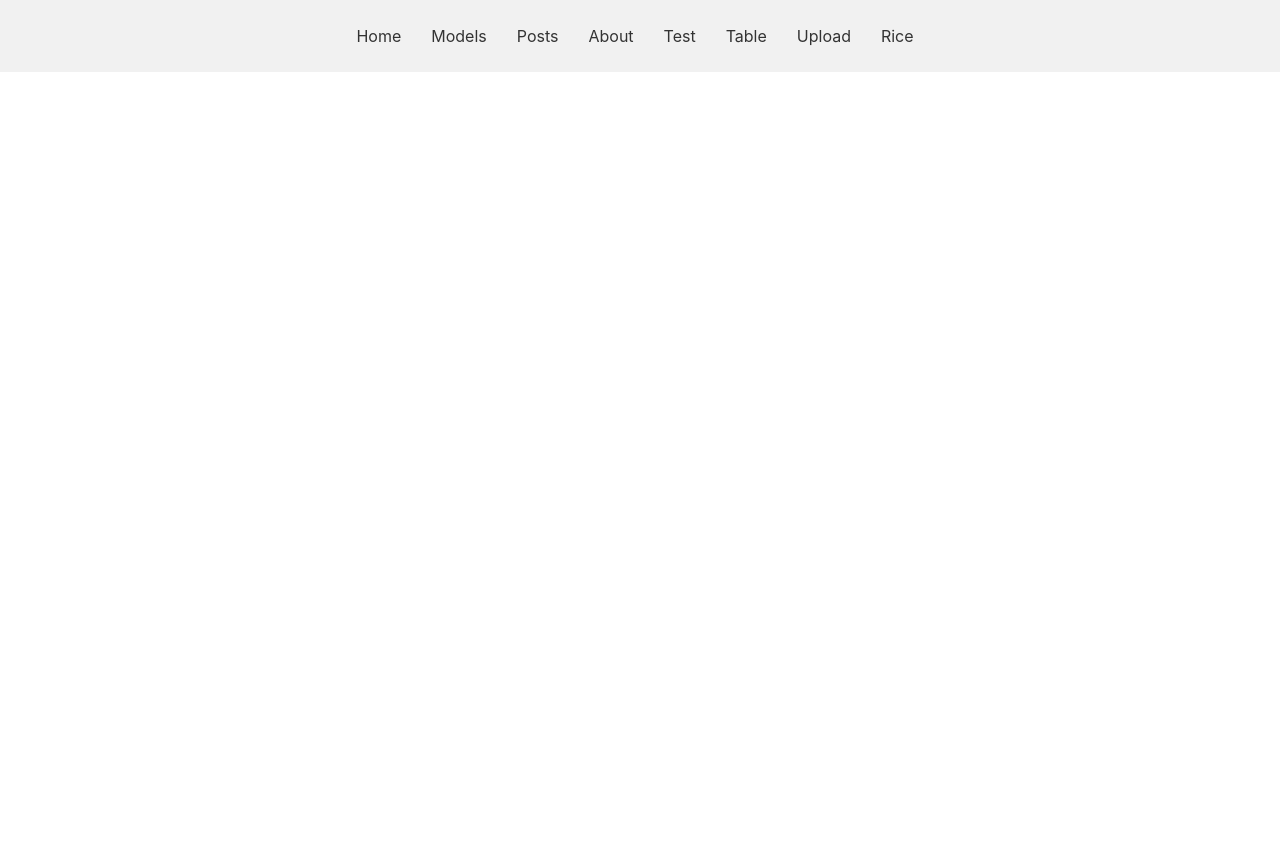
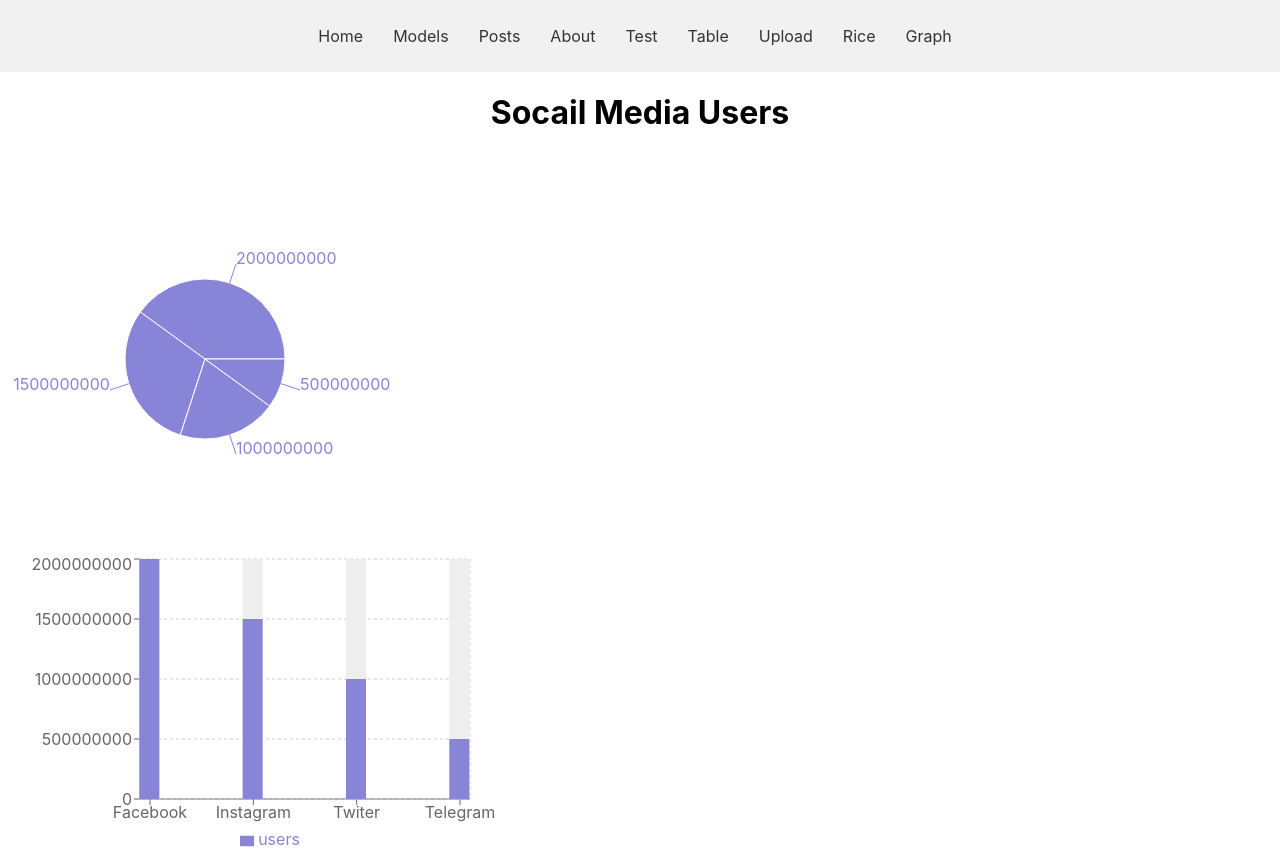
Before and after one commit to Prewishjay13/dash, a React (Create React App) app in the folder afstudeer/: page /graph in a window 1280 px wide. Before the commit the page ends 800 px from the top, so only its background shows below. Built offline with nearby package versions, Linux system fonts and the light colour scheme.

Commit message:
charts/graph

```diff
--- a/afstudeer/src/components/Graph.js
+++ b/afstudeer/src/components/Graph.js
@@ -1,14 +1,60 @@
 import React from 'react';
+import { PieChart, Pie, Tooltip, BarChart,
+  XAxis, YAxis, Legend, CartesianGrid, Bar } from "recharts";
 import '../style.css';
 
 function Graph() {
 
-    return (
+  const data = [
+    { name: "Facebook", users: 2000000000 },
+    { name: "Instagram", users: 1500000000 },
+    { name: "Twiter", users: 1000000000 },
+    { name: "Telegram", users: 500000000 },
+  ];
 
-            <div className='text-container'>
-              <h>graphs</h>
-            </div>
-    );
+  return (
+    <div style={{ textAlign: "center" }}>
+      <h1>Socail Media Users</h1>
+      <div className="App">
+        <PieChart width={400} height={400}>
+          <Pie
+            dataKey="users"
+            isAnimationActive={false}
+            data={data}
+            cx={200}
+            cy={200}
+            outerRadius={80}
+            fill="#8884d8"
+            label
+          />
+          <Tooltip />
+        </PieChart>
+        <BarChart
+          width={500}
+          height={300}
+          data={data}
+          margin={{
+            top: 5,
+            right: 30,
+            left: 80,
+            bottom: 5,
+          }}
+          barSize={20}
+        >
+          <XAxis
+            dataKey="name"
+            scale="point"
+            padding={{ left: 10, right: 10 }}
+          />
+          <YAxis />
+          <Tooltip />
+          <Legend />
+          <CartesianGrid strokeDasharray="3 3" />
+          <Bar dataKey="users" fill="#8884d8" background={{ fill: "#eee" }} />
+        </BarChart>
+      </div>
+    </div>
+  );
 }
 
 export default Graph;
--- a/afstudeer/src/components/Nav.js
+++ b/afstudeer/src/components/Nav.js
@@ -1,13 +1,14 @@
 import React from 'react';
 import {Routes, Route, Link} from 'react-router-dom'
-import Home from '../screens/Home';
-import Models from '../screens/Models';
+import Home from '../pages/Home';
+import Models from '../pages/Models';
 import Posts from './Posts';
-import About from '../screens/About';
+import About from '../pages/About';
 import Table from './Csvtable';
 import Csv from './Csvtest';
 import Upload from './CsvUpload';
 import Rice from './examples/Rice';
+import Graph from './Graph';
 import '../style.css';
 
 function Nav() {
@@ -25,7 +26,7 @@ function Nav() {
                     <li><Link to="/table" className="nav-item">Table</Link></li>
                     <li><Link to="/upload" className="nav-item">Upload</Link></li>
                     <li><Link to="/rice" className="nav-item">Rice</Link></li>
-
+                    <li><Link to="/graph" className="nav-item">Graph</Link></li>
                     </ul>
                 </nav>
                 <Routes>
@@ -38,6 +39,7 @@ function Nav() {
                     <Route path="/test" element={<Csv />}/>
                     <Route path="/upload" element={<Upload />}/>
                     <Route path="/rice" element={<Rice />}/>
+                    <Route path="/graph" element={<Graph />}/>
 
                 </Routes>
             </div>
```
Also changed, not shown: afstudeer/src/pages/About.js (renamed from afstudeer/src/screens/About.js), afstudeer/src/pages/Home.js (renamed from afstudeer/src/screens/Home.js), afstudeer/src/pages/Models.js (renamed from afstudeer/src/screens/Models.js).
